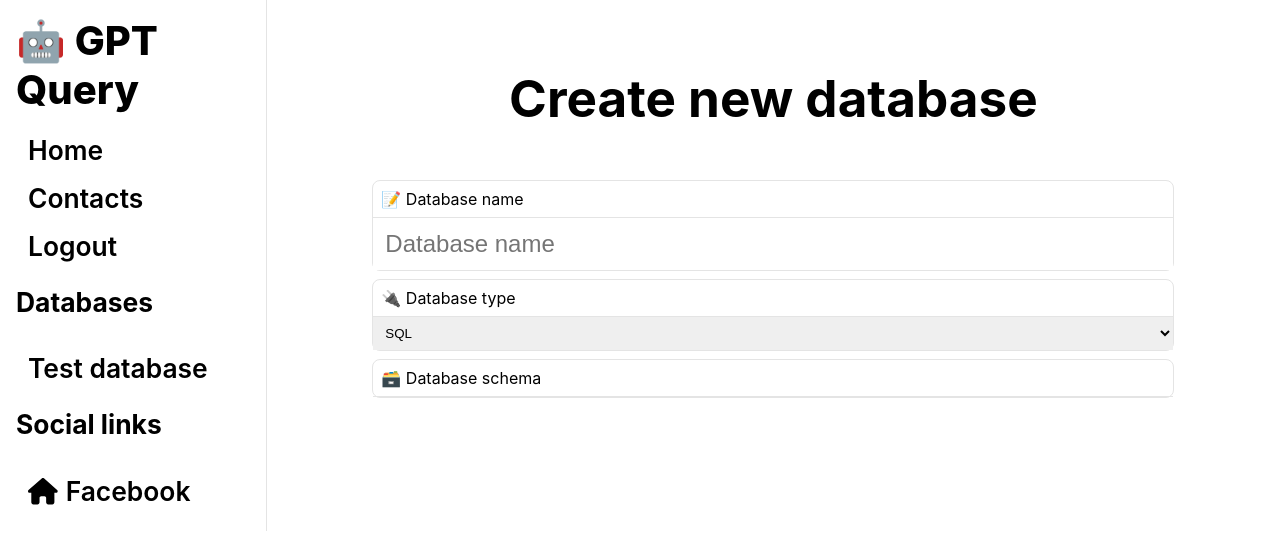
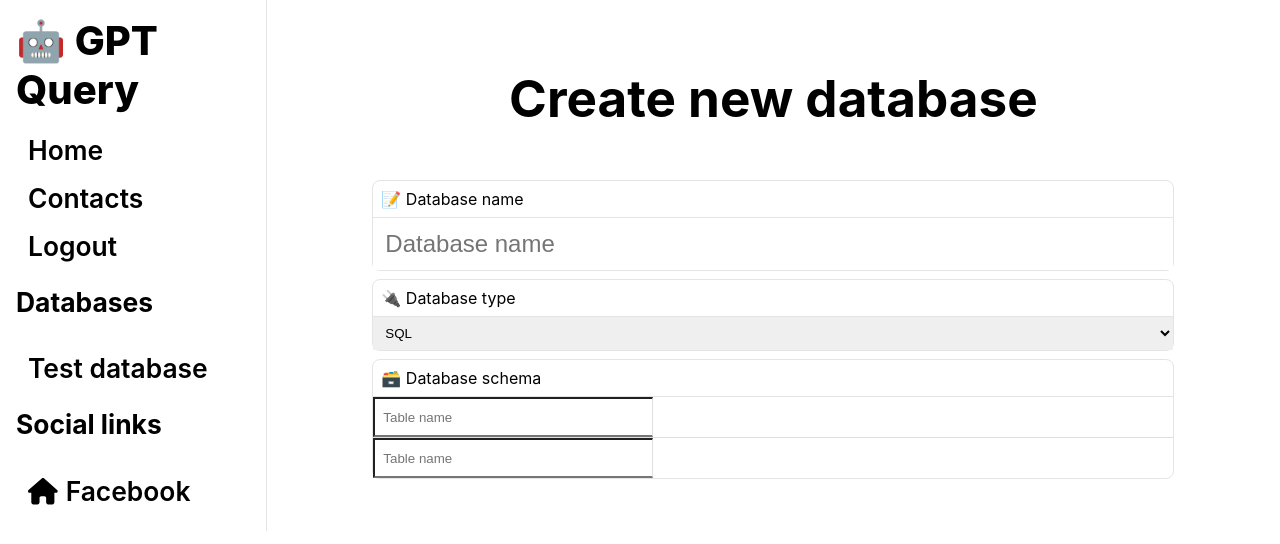
Before and after one commit to tanhtanh1505/gpt-query, a React (Create React App) app in the folder client/: page / in a window 1280 px wide. Both pictures are taken after a click on the button "New database". Shown: the top 544 px of the page. Built offline with nearby package versions, Linux system fonts and the light colour scheme; the HTML template or start-up script is replaced by a standard one.

Commit message:
feat: Add column

```diff
--- /dev/null
+++ b/client/src/components/TableWithSchema/TableWithSchema.module.scss
@@ -0,0 +1,10 @@
+.wrapper {
+   display: flex;
+   flex-flow: column;
+}
+
+.options {
+   border: 0px;
+   outline: 0px;
+   padding: 8px;
+}
--- /dev/null
+++ b/client/src/components/TableWithSchema/components/TableItem/TableItem.module.scss
@@ -0,0 +1,27 @@
+.wrapper {
+   display: flex;
+   border-top: 1px solid #e0e0e0;
+   &:first-child {
+      border-top: none;
+   }
+   min-height: 40px;
+}
+
+.name-table {
+   border-right: 1px solid #e0e0e0;
+   padding: 8px;
+   flex: 1;
+}
+
+.list-columns {
+   display: flex;
+   flex-direction: column;
+   flex: 2;
+}
+
+.column {
+   display: flex;
+   justify-content: space-between;
+   padding: 8px;
+   min-height: 40px;
+}
--- /dev/null
+++ b/client/src/components/TableWithSchema/components/TableItem/index.js
@@ -0,0 +1,69 @@
+import classNames from 'classnames/bind';
+import styles from './TableItem.module.scss';
+import { useState } from 'react';
+
+const cx = classNames.bind(styles);
+
+function TableItem() {
+   const [tableName, setTableName] = useState();
+   const [columns, setColumns] = useState([]);
+
+   const addColumn = () => {
+      setColumns([...columns, { name: '', type: '' }]);
+      console.log('addColumn', columns);
+   };
+
+   const removeEmptyColumns = (index) => {
+      // remove empty columns except last
+      if (index !== columns.length - 1 && columns[index].name === '') {
+         columns.splice(index, 1);
+         setColumns([...columns]);
+      }
+   };
+
+   const handleChangeColumnName = (index) => (event) => {
+      columns[index].name = event.target.value;
+      if (index === columns.length - 1) {
+         addColumn();
+      } else setColumns([...columns]);
+   };
+
+   const handleChangeTableName = (event) => {
+      setTableName(event.target.value);
+      if (columns.length < 1) setColumns([{ name: '', type: '' }]);
+   };
+
+   return (
+      <div className={cx('wrapper')}>
+         <input
+            className={cx('name-table')}
+            placeholder="Table name"
+            onChange={handleChangeTableName}
+            value={tableName}
+         />
+         <div className={cx('list-columns')}>
+            {columns &&
+               columns.map((column, index) => {
+                  return (
+                     <div key={index} className={cx('column')}>
+                        <input
+                           className={cx('name-column')}
+                           placeholder="Column name"
+                           onChange={handleChangeColumnName(index)}
+                           onBlur={() => removeEmptyColumns(index)}
+                           value={column.name}
+                        />
+                        <select className={cx('type-column')}>
+                           <option>String</option>
+                           <option>Number</option>
+                           <option>Boolean</option>
+                        </select>
+                     </div>
+                  );
+               })}
+         </div>
+      </div>
+   );
+}
+
+export default TableItem;
--- /dev/null
+++ b/client/src/components/TableWithSchema/index.js
@@ -0,0 +1,19 @@
+import classNames from 'classnames/bind';
+import Table from '../Table';
+import TableItem from './components/TableItem';
+import styles from './TableWithSchema.module.scss';
+
+const cx = classNames.bind(styles);
+
+function TableWithSchema({ icon, title, options }) {
+   return (
+      <Table icon={icon} title={title}>
+         <center className={cx('wrapper')}>
+            <TableItem />
+            <TableItem />
+         </center>
+      </Table>
+   );
+}
+
+export default TableWithSchema;
--- a/client/src/pages/NewDatabase/index.js
+++ b/client/src/pages/NewDatabase/index.js
@@ -1,6 +1,6 @@
 import classNames from 'classnames/bind';
-import Table from '~/components/Table';
 import TableWithInput from '~/components/TableWithInput';
+import TableWithSchema from '~/components/TableWithSchema';
 import TableWithSelect from '~/components/TableWithSelect';
 import styles from './NewDatabase.module.scss';
 
@@ -13,7 +13,7 @@ function NewDatabase({ id }) {
             <p className={cx('title')}>Create new database</p>
             <TableWithInput title="📝 Database name" textInput="Database name" />
             <TableWithSelect title="🔌 Database type" options={['SQL', 'MySQL', 'NoSQL']} />
-            <Table title="🗃️ Database schema" body={<div>Name</div>} />
+            <TableWithSchema title="🗃️ Database schema" />
          </center>
       </div>
    );
```
